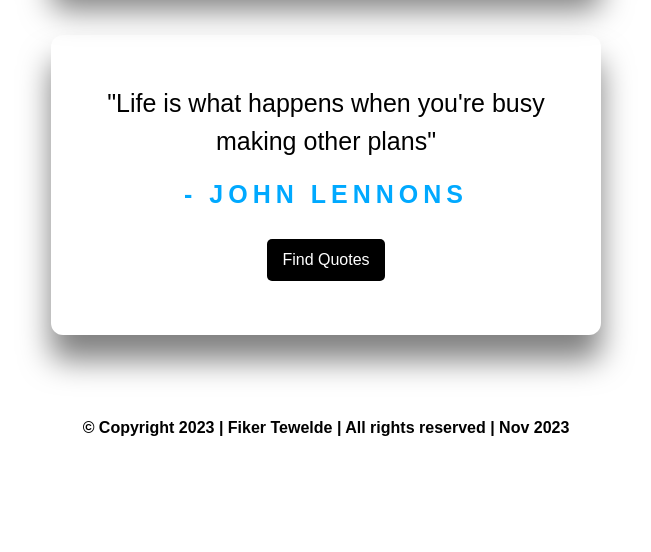
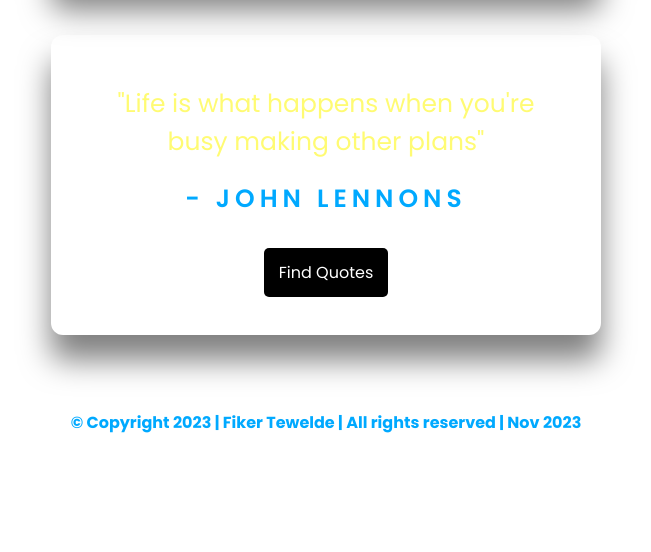
Before and after one commit to fikertt09/QoD, a plain HTML site: page index.html in a window 1280 px wide. Shown: the part 248-800 px from the top of the page, without its empty margins (314-965 px from the left). Drawn offline with Linux system fonts and the light colour scheme; a web font is replaced by a local one.

Commit message:
Update style.css

```diff
--- a/style.css
+++ b/style.css
@@ -1,8 +1,15 @@
+
+@import url('https://fonts.googleapis.com/css2?family=Bebas+Neue&family=Calistoga&family=Kenia&family=Poppins:wght@100;200;300;400;500;600;700&family=Young+Serif&display=swap');
+
+
+
 *{
     margin: 0;
     padding: 0;
     box-sizing: border-box;
-    font-family: sans-serif;
+
+    font-family: 'poppins', sans-serif;
+
 
 
 }
@@ -14,10 +21,12 @@
 
     /*background-color: #7752FE;*/
 
-    background-image: url(Images/Desktop\ Wallpaper3.png);
+   background-image: url(Images/blob-scene-haikei\ \(1\).svg);
     background-position: center;
     background-size: cover;
-    object-fit: contain;
+    background-repeat: no-repeat;
+
+
 
 
     height: 100vh;
@@ -36,7 +45,9 @@
     font-family: ethiopicAbay-regular;
     font-size: 50px;
     font-weight: 600;
-    color: black;
+
+
+    color:#FFC436;
     box-shadow: 0 25px 31px rgba(.5, .5, .5, .5);
     border-radius: 12px;
     /*padding-top: 20px;
@@ -47,6 +58,7 @@
 .main-content{
     width: 100%;
     height: 300px;
+    margin-top: 30px;
     padding: 50px 40px;
 
     border-radius: 12px;
@@ -55,7 +67,7 @@
 .text-area{
     text-align: center;
     font-size: 25px;
-    color: black;
+    color:#FFFB73;
     line-height: 1.5;
 }
 .main-content .writer{
@@ -89,13 +101,20 @@
     background-color:#00A9FF;
 
 }
-.footer-area{
+
+.footer{
+    font-weight: 700;
+    color: #00A9FF;
+    text-align: center;
+    margin-bottom: 5px;
+}
+/*.footer-area{
     background-color: black;
-    width: 500vh;
+    width: 1oovh;
 
     height: 50px;
-    margin: 50px;
-    padding: 50px;
+
+    padding: 30px;
     position: fixed;
 }
 
```
